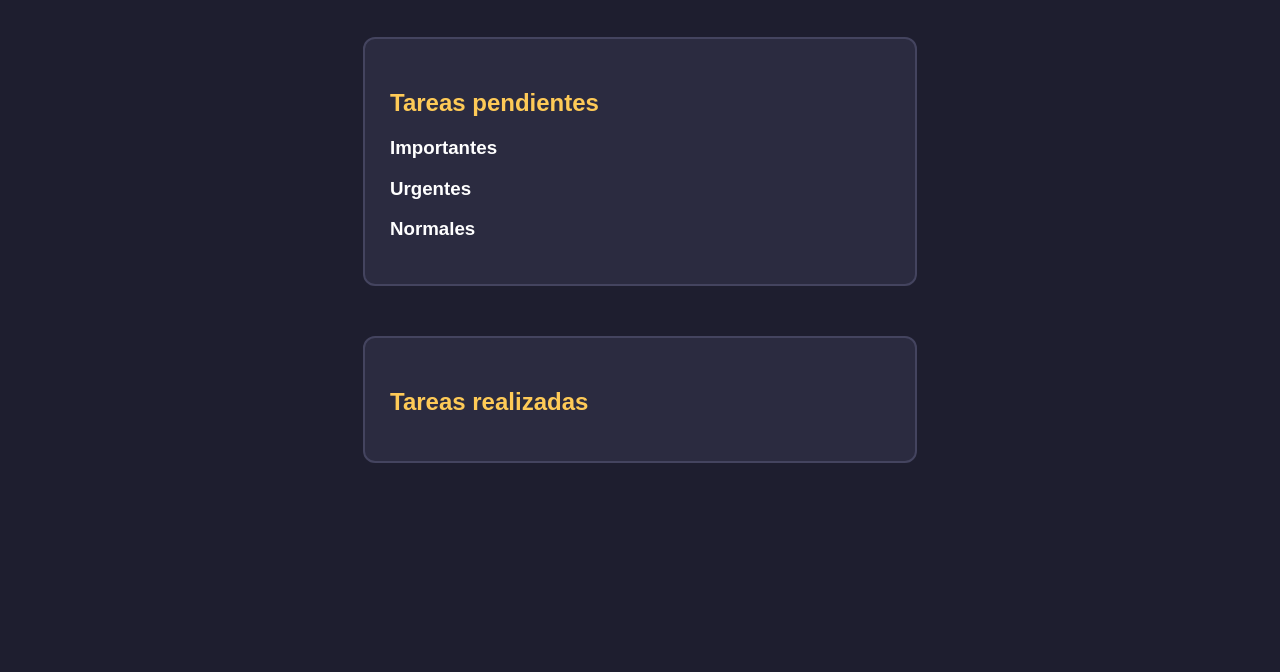
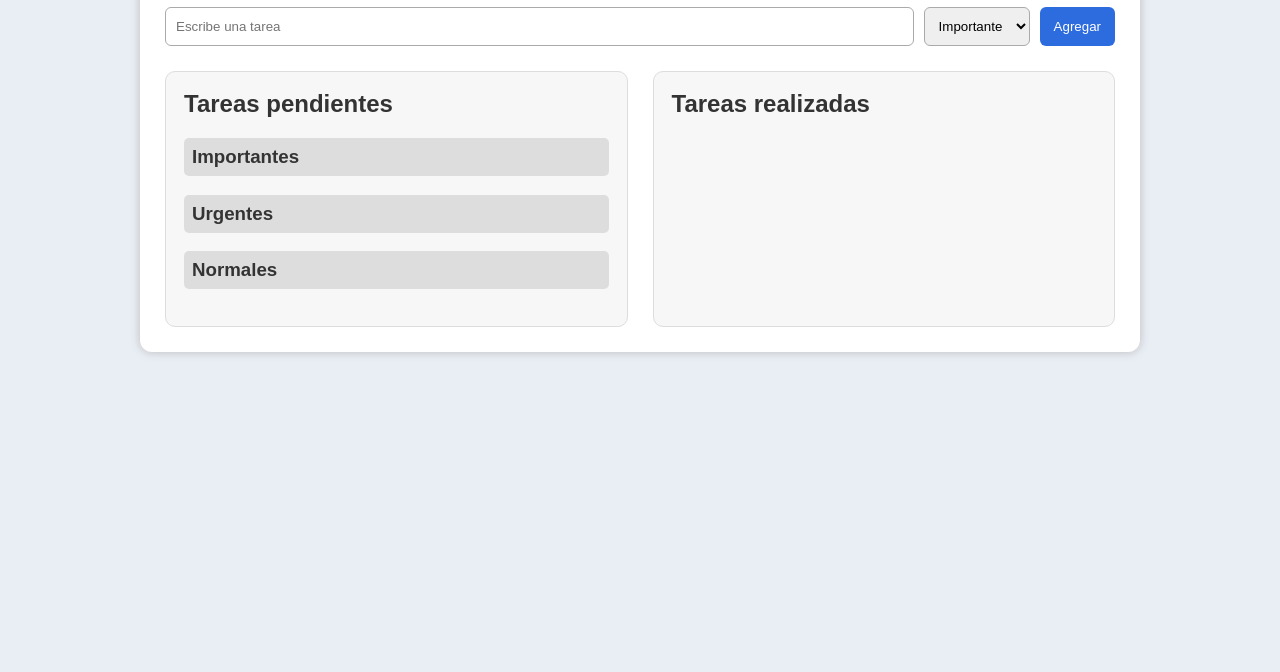
Before and after one commit to MateoMesaG/Interacci-n-Hombre-Maquina, a plain HTML site: page to do list/index.html in a window 1280 px wide. Shown: the part 128-800 px from the top of the page. Drawn offline with nearby package versions, Linux system fonts and the light colour scheme.

Commit message:
style.css

```diff
--- a/to do list/style.css
+++ b/to do list/style.css
@@ -1,42 +1,47 @@
+* {
+  box-sizing: border-box;
+  font-family: Arial, sans-serif;
+}
+
 body {
   margin: 0;
-  background-color: #1e1e2f;
-  font-family: Arial, sans-serif;
-  color: white;
+  background: #e9eef5;
 }
 
-.caja {
-  width: 500px;
-  margin: 50px auto;
-  background-color: #2b2b40;
+.contenedor {
+  width: 90%;
+  max-width: 1000px;
+  margin: 30px auto;
+  background: white;
   padding: 25px;
   border-radius: 12px;
-  border: 2px solid #44445f;
+  box-shadow: 0 0 10px #bbb;
 }
 
 h1 {
   text-align: center;
-  color: #ffffff;
+  color: #222;
 }
 
-h2 {
-  color: #feca57;
-  margin-top: 25px;
+.formulario {
+  display: flex;
+  gap: 10px;
+  margin-bottom: 25px;
+}
+
+input, select {
+  padding: 10px;
+  border: 1px solid #aaa;
+  border-radius: 6px;
 }
 
 input {
-  width: 68%;
-  padding: 10px;
-  border: none;
-  border-radius: 6px;
-  background-color: #ffffff;
-  color: #000000;
+  flex: 1;
 }
 
 button {
-  padding: 10px;
-  margin-left: 5px;
-  background-color: #ff6b6b;
+  padding: 10px 14px;
+  background: #2d6cdf;
   color: white;
   border: none;
   border-radius: 6px;
@@ -44,27 +49,46 @@ button {
 }
 
 button:hover {
-  background-color: #ee5253;
+  background: #1d4fa3;
 }
 
-ul {
-  padding: 0;
+.secciones {
+  display: grid;
+  grid-template-columns: 1fr 1fr;
+  gap: 25px;
 }
 
-li {
-  list-style: none;
-  background-color: #3b3b55;
-  margin: 10px 0;
-  padding: 12px;
-  border-radius: 6px;
-  border-left: 5px solid #feca57;
+.caja {
+  background: #f7f7f7;
+  padding: 18px;
+  border-radius: 10px;
+  border: 1px solid #ddd;
 }
 
-li button {
-  float: right;
-  background-color: #1dd1a1;
+h2 {
+  margin-top: 0;
+  color: #333;
 }
 
-li button:hover {
-  background-color: #10ac84;
+h3 {
+  background: #ddd;
+  padding: 8px;
+  border-radius: 5px;
+  color: #333;
 }
+
+.tarea {
+  background: white;
+  margin: 10px 0;
+  padding: 10px;
+  border-left: 5px solid #2d6cdf;
+  display: flex;
+  justify-content: space-between;
+  align-items: center;
+  border-radius: 6px;
+}
+
+.realizada {
+  border-left: 5px solid #2ecc71;
+  text-decoration: line-through;
+}
```
